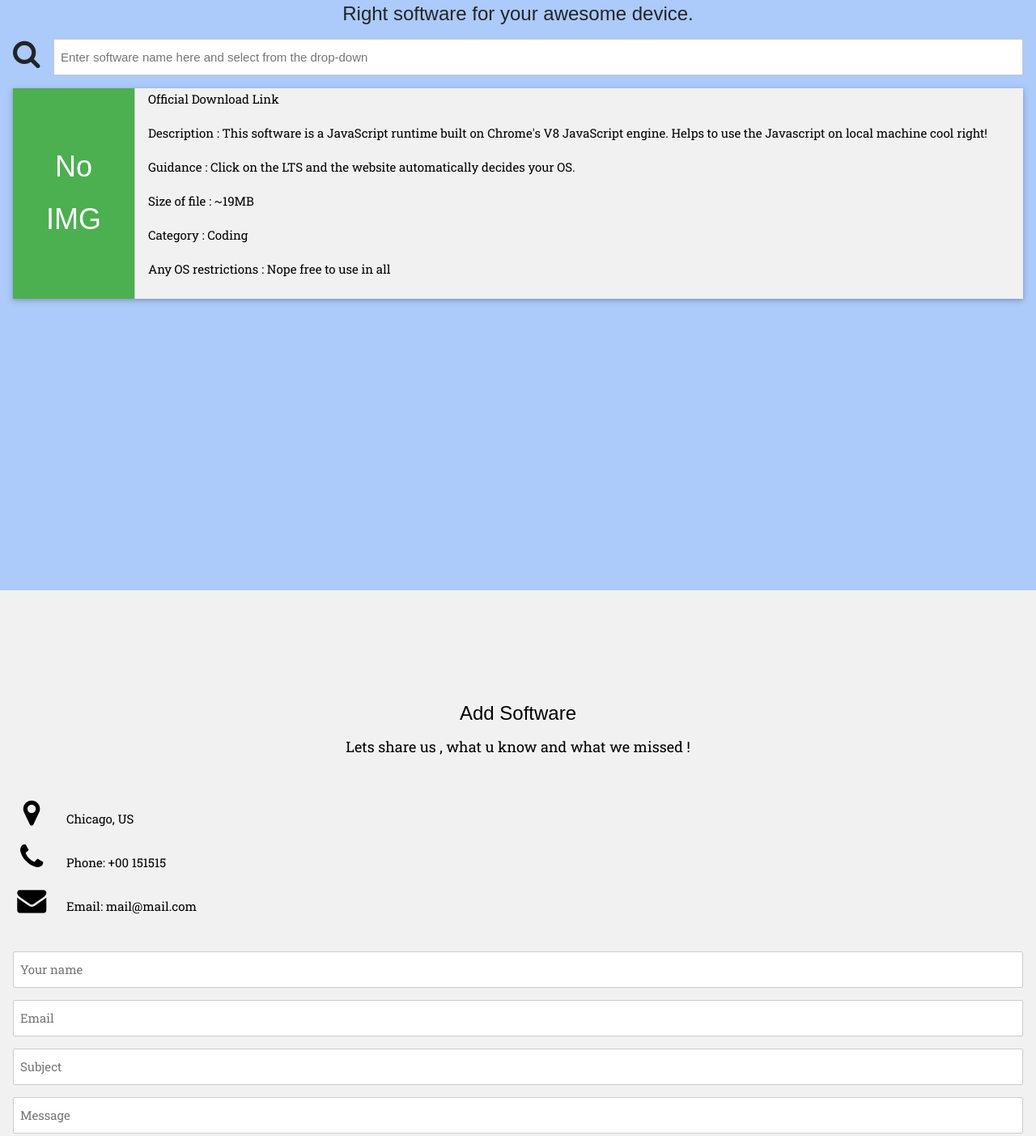
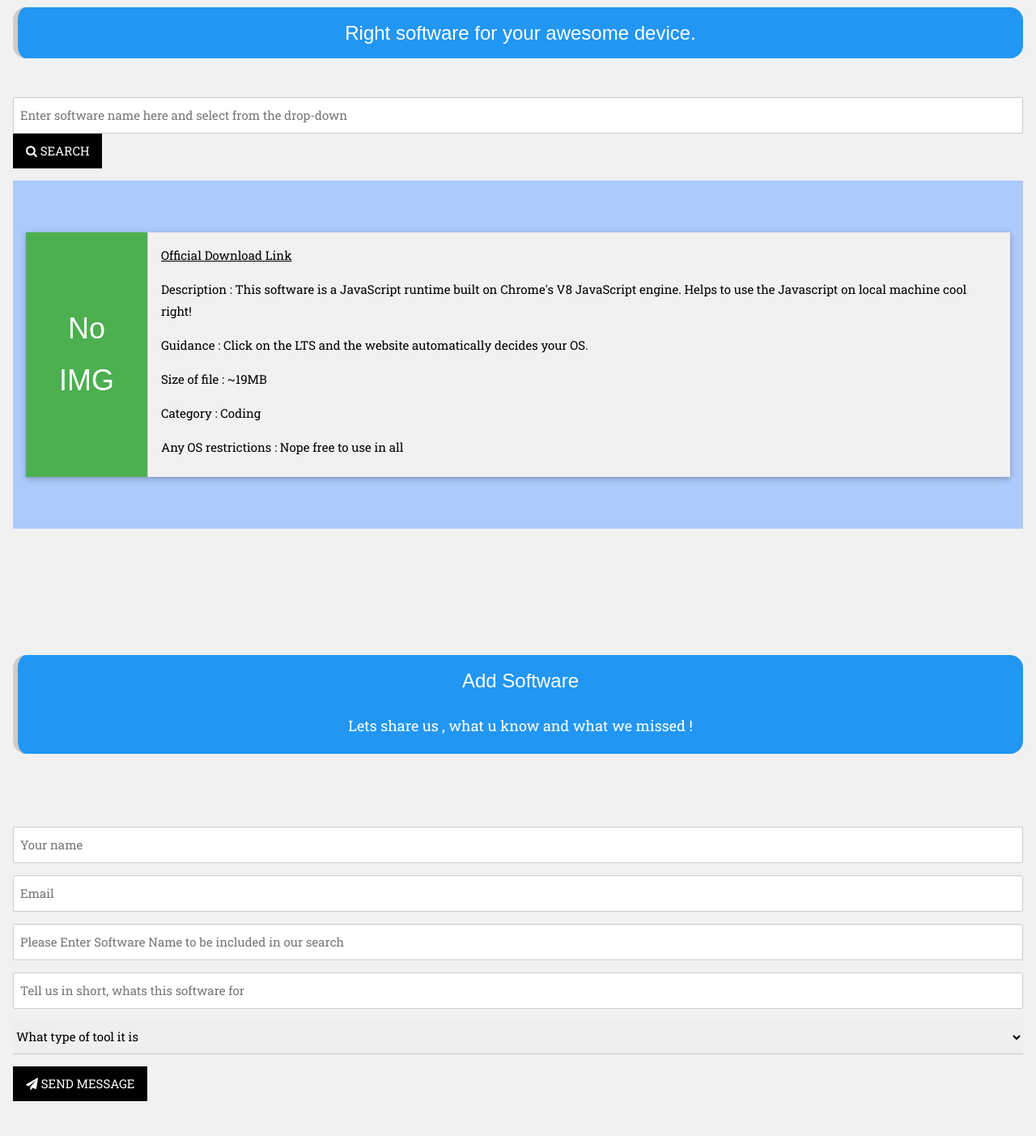
Before and after one commit to sandyhari/QuarTeam, a plain HTML site: page index.html in a window 1280 px wide. Shown: the part 871-2274 px from the top of the page at 81% size. Drawn offline with nearby package versions, Linux system fonts and the light colour scheme; a web font is replaced by a local one.

Commit message:
stylesUpdatedpart1

```diff
--- a/index.html
+++ b/index.html
@@ -4,18 +4,18 @@
 <title>Store for software</title>
 <meta charset="UTF-8">
 <meta name="viewport" content="width=device-width, initial-scale=1">
+<link rel="stylesheet" href="https://fonts.googleapis.com/css?family=Goblin+One">
 <link rel="stylesheet" href="https://fonts.googleapis.com/css?family=Chelsea+Market">
 <link rel="stylesheet" href="https://fonts.googleapis.com/css?family=Roboto+Slab">
 <link rel="stylesheet" href="https://cdnjs.cloudflare.com/ajax/libs/font-awesome/4.7.0/css/font-awesome.min.css">
-<link rel="stylesheet" href="https://stackpath.bootstrapcdn.com/bootstrap/4.4.1/css/bootstrap.min.css" integrity="sha384-Vkoo8x4CGsO3+Hhxv8T/Q5PaXtkKtu6ug5TOeNV6gBiFeWPGFN9MuhOf23Q9Ifjh" crossorigin="anonymous">
 <link rel="stylesheet" href="styles.css">
 <style>
 body,h1,h2,h3,h4,h5,h6 {font-family: "Chelsea Market", sans-serif}
 p{
   font-family: "Roboto Slab", sans-serif;
 }
-a{
-  text-shadow: black;
+#logo{
+  font-family: "Goblin One", sans-serif;
 }
 body, html {
   height: 100%;
@@ -44,27 +44,20 @@ body, html {
 }
 </style>
 <body>
-
-<!-- Navbar (sit on top) -->
 <div class="w3-top">
-  <div class="w3-bar w3-white w3-card" id="myNavbar">
-    <a href="#home" class="w3-bar-item w3-button w3-wide">LOGO</a>
-    <!-- Right-sided navbar links -->
+  <div class="w3-bar w3-white w3-card-4" id="myNavbar">
+    <a href="#home" class="w3-bar-item w3-button w3-wide" id="logo">GET INFO BUDDY!</a>
     <div class="w3-right w3-hide-small">
       <a href="#searchpage" class="w3-bar-item w3-button"> SEARCH</a>
+      <a href="#addsoftware" class="w3-bar-item w3-button"><i class="fa fa-envelope"></i> ADD SOFTWARE</a>
       <a href="#team" class="w3-bar-item w3-button"><i class="fa fa-user"></i> TEAM</a>
       <a href="#work" class="w3-bar-item w3-button"><i class="fa fa-th"></i> WORK</a>
-      <a href="#addsoftware" class="w3-bar-item w3-button"><i class="fa fa-envelope"></i> ADD SOFTWARE</a>
     </div>
-    <!-- Hide right-floated links on small screens and replace them with a menu icon -->
-
     <a href="javascript:void(0)" class="w3-bar-item w3-button w3-right w3-hide-large w3-hide-medium" onclick="w3_open()">
       <i class="fa fa-bars"></i>
     </a>
   </div>
 </div>
-
-<!-- Sidebar on small screens when clicking the menu icon -->
 <nav class="w3-sidebar w3-bar-block w3-black w3-card w3-animate-left w3-hide-medium w3-hide-large" style="display:none" id="mySidebar">
   <a href="javascript:void(0)" onclick="w3_close()" class="w3-bar-item w3-button w3-large w3-padding-16">Close &times;</a>
   <a href="#searchpage" onclick="w3_close()" class="w3-bar-item w3-button">SEARCH</a>
@@ -73,7 +66,6 @@ body, html {
   <a href="#addsoftware" onclick="w3_close()" class="w3-bar-item w3-button">Add Software</a>
 </nav>
 
-<!-- Header with full-height image -->
 <header class="bgimg-1 w3-display-container w3-grayscale-min" id="home">
   <div class="w3-display-left w3-text-black" style="padding:48px">
     <span class="w3-jumbo w3-hide-small">Get only What You Search for !</span><br>
@@ -90,16 +82,22 @@ body, html {
     <i class="fa fa-linkedin w3-hover-opacity"></i>
   </div>
 </header>
+<!-- Search Section -->
+<div class="w3-container w3-light-grey" style="padding:64px 16px" id="searchpage">
+  <div class="w3-panel w3-leftbar w3-blue w3-round-xlarge">
+    <h3 class="w3-center">Right software for your awesome device.</h3>
+  </div>
+  <div style="margin-top:48px">
+    <form>
+      <p>
+        <input class="w3-input w3-border" name="searchSoftware" type="text" id="txtsearchSoftware" placeholder="Enter software name here and select from the drop-down"required name="Name">
+        <button class="w3-button w3-black" type="submit"><i class="fa fa-search"></i> SEARCH</button>
+      </p>
+    </form>
+  </div>
 
-<!-- Search Section -->
+
 <div class="w3-container" style="padding:64px 16px 64px" id="searchpage">
-  <h3 class="w3-center">Right software for your awesome device.</h3>
-  <div class="w3-row w3-section">
-    <div class="w3-col" style="width:50px"><i class="w3-xxlarge fa fa-search" aria-hidden="true"></i></div>
-      <div class="w3-rest">
-        <input class="w3-input w3-border" name="searchSoftware" type="text" id="txtsearchSoftware" placeholder="Enter software name here and select from the drop-down">
-      </div>
-  </div>
   <div class="w3-cell-row w3-card-2">
     <div class="w3-cell w3-cell-middle w3-hide-small w3-green w3-center w3-xxlarge" style="padding:16px;width:150px" id="dispIMG">
       No <br> IMG
@@ -114,25 +112,33 @@ body, html {
       <p>Any OS restrictions : Nope free to use in all</p>
     <!-- Display searched content container section -->
     </div>
-
-
   </div>
+</div>
 </div>
 
 <!-- Add new software Section -->
-<div class="w3-container w3-light-grey" style="padding:128px 16px" id="addsoftware">
-  <h3 class="w3-center">Add Software</h3>
-  <p class="w3-center w3-large">Lets share us , what u know and what we missed !</p>
+<div class="w3-container w3-light-grey" style="padding:64px 16px" id="addsoftware">
+  <div class="w3-panel w3-leftbar w3-blue w3-round-xlarge">
+    <h3 class="w3-center">Add Software</h3>
+    <p class="w3-center w3-large">Lets share us , what u know and what we missed !</p>
+  </div>
   <div style="margin-top:48px">
-    <p><i class="fa fa-map-marker fa-fw w3-xxlarge w3-margin-right"></i> Chicago, US</p>
+<!--     <p><i class="fa fa-map-marker fa-fw w3-xxlarge w3-margin-right"></i> Chicago, US</p>
     <p><i class="fa fa-phone fa-fw w3-xxlarge w3-margin-right"></i> Phone: +00 151515</p>
-    <p><i class="fa fa-envelope fa-fw w3-xxlarge w3-margin-right"> </i> Email: mail@mail.com</p>
+    <p><i class="fa fa-envelope fa-fw w3-xxlarge w3-margin-right"> </i> Email: mail@mail.com</p> -->
     <br>
     <form>
       <p><input class="w3-input w3-border" type="text" placeholder="Your name" required name="Name"></p>
       <p><input class="w3-input w3-border" type="text" placeholder="Email" required name="Email"></p>
-      <p><input class="w3-input w3-border" type="text" placeholder="Subject" required name="Subject"></p>
-      <p><input class="w3-input w3-border" type="text" placeholder="Message" required name="Message"></p>
+      <p><input class="w3-input w3-border" type="text" placeholder="Please Enter Software Name to be included in our search" required name="Software Name"></p>
+      <p><input class="w3-input w3-border" type="text" placeholder="Tell us in short, whats this software for" required name="description"></p>
+      <p><select  class="w3-select" name="tooldrop" id="tooldrop">
+        <option value="" disabled selected>What type of tool it is</option>
+        <option value="code">Developer Tool</option>
+        <option value="video">Video Tool</option>
+        <option value="audio">Audio Tool</option>
+        <option value="other">Not Sure, No Probs we will Map it</option>
+      </select></p>
       <p>
         <button class="w3-button w3-black" type="submit">
           <i class="fa fa-paper-plane"></i> SEND MESSAGE
@@ -141,6 +147,7 @@ body, html {
     </form>
   </div>
 </div>
+
 <footer class="w3-center w3-black w3-padding-64">
   <a href="#home" class="w3-button w3-light-grey"><i class="fa fa-arrow-up w3-margin-right"></i>To the top</a>
   <div class="w3-xlarge w3-section">
@@ -151,16 +158,11 @@ body, html {
     <i class="fa fa-twitter w3-hover-opacity"></i>
     <i class="fa fa-linkedin w3-hover-opacity"></i>
   </div>
-  <p>Innovation is an <i>'END-LESS'</i> process here.</p>
+  <p>Innovation is an <i>'END-LESS'</i>  here.</p>
 </footer>
 
 <script>
-function onClick(element) {
-  document.getElementById("img01").src = element.src;
-  document.getElementById("modal01").style.display = "block";
-  var captionText = document.getElementById("caption");
-  captionText.innerHTML = element.alt;
-}
+
 var mySidebar = document.getElementById("mySidebar");
 
 function w3_open() {
```
